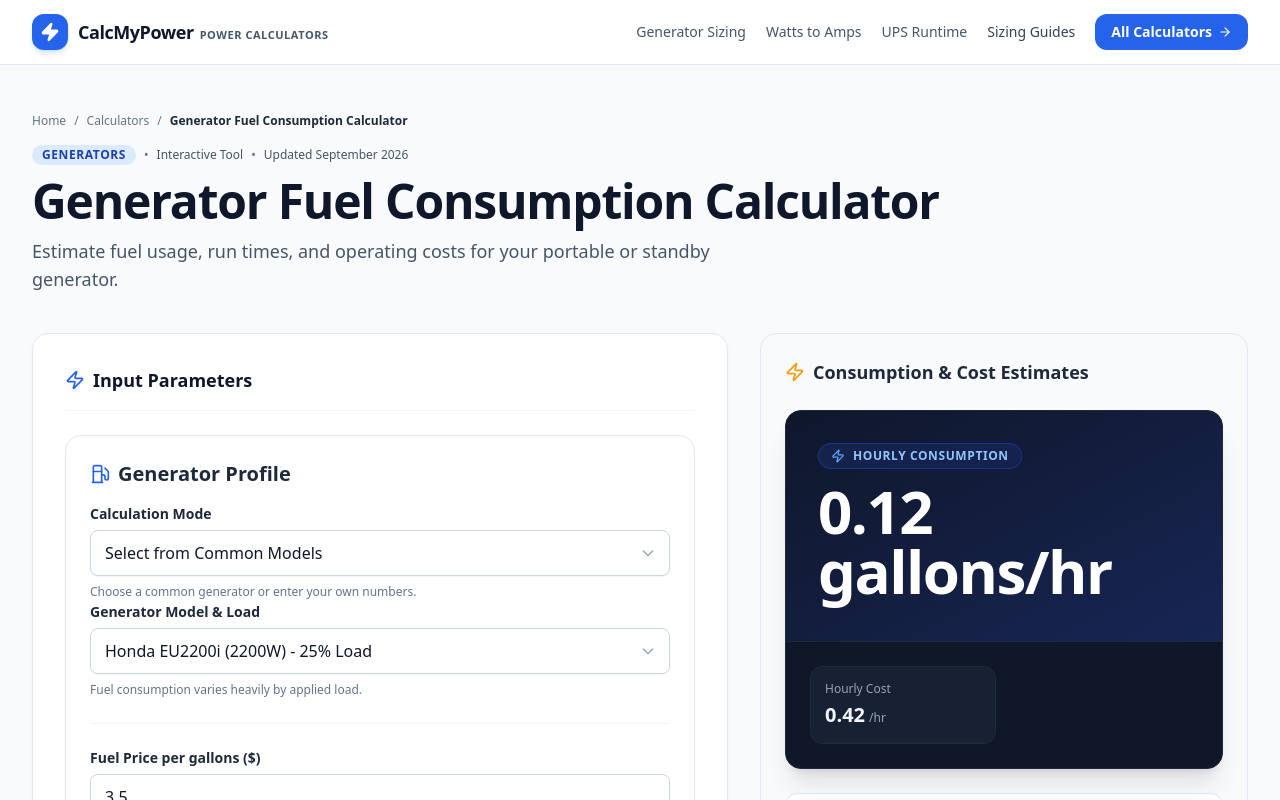
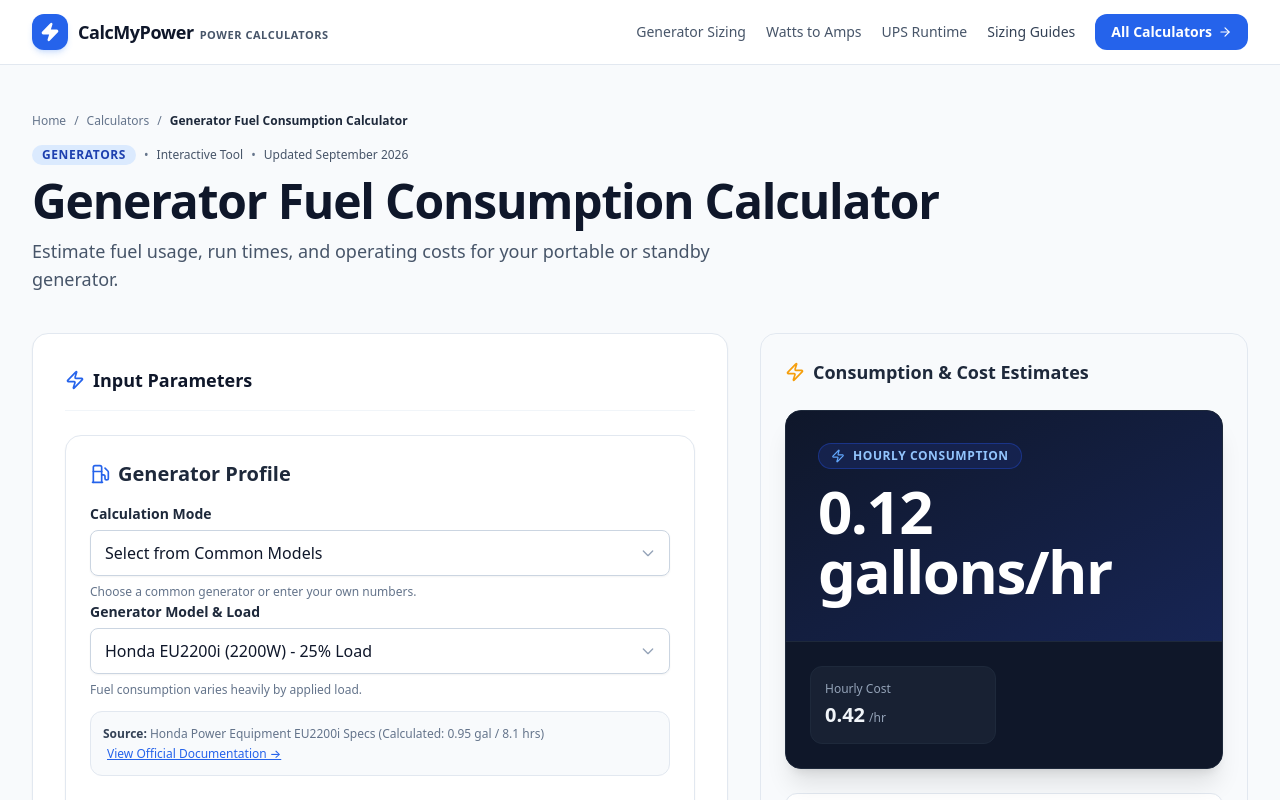
Before and after one commit to calcmypowerharis-app/kr, a Next.js app: page /generator-fuel-consumption-calculator in a window 1280 px wide. Shown: the top 800 px of the page. Built offline with nearby package versions, Linux system fonts and the light colour scheme.

Commit message:
fix(calculator): display verified manufacturer documentation links and validate tank capacity

```diff
--- a/src/components/calculators/GeneratorFuelCalculator.tsx
+++ b/src/components/calculators/GeneratorFuelCalculator.tsx
@@ -74,6 +74,7 @@ export function GeneratorFuelCalculator() {
       />
 
       {calculationMode === "preset" ? (
+        <div className="space-y-3">
           <SelectField
             id="presetId"
             label="Generator Model & Load"
@@ -85,6 +86,27 @@ export function GeneratorFuelCalculator() {
             }))}
             helpText="Fuel consumption varies heavily by applied load."
           />
+          {(() => {
+            const selectedPreset = GENERATOR_FUEL_PRESETS.find((p) => p.id === presetId);
+            if (!selectedPreset) return null;
+            return (
+              <div className="text-xs text-slate-500 bg-slate-50 p-3 rounded-xl border border-slate-200 leading-relaxed">
+                <span className="font-semibold text-slate-700">Source: </span>
+                {selectedPreset.source}{" "}
+                {selectedPreset.sourceUrl && (
+                  <a
+                    href={selectedPreset.sourceUrl}
+                    target="_blank"
+                    rel="noopener noreferrer"
+                    className="text-blue-600 hover:text-blue-700 underline font-medium inline-flex items-center gap-1 ml-1"
+                  >
+                    View Official Documentation &rarr;
+                  </a>
+                )}
+              </div>
+            );
+          })()}
+        </div>
       ) : (
         <div className="space-y-4 pt-4 border-t border-slate-100">
           <SelectField
--- a/src/lib/calculators/generator-fuel.ts
+++ b/src/lib/calculators/generator-fuel.ts
@@ -46,7 +46,7 @@ export const GENERATOR_FUEL_PRESETS: GeneratorPreset[] = [
     consumptionRate: 0.72,
     tankSize: 7.9,
     source: 'Generac GP8000E Spec Sheet (Calculated: 7.9 gal / 11 hrs)',
-    sourceUrl: 'https://www.generac.com/all-products/generators/portable-generators/gp-series'
+    sourceUrl: 'https://www.generac.com/all-products/generators/portable-generators/gp-series/gp8000e/'
   },
   {
     id: 'champion_3400_propane_25',
@@ -55,8 +55,8 @@ export const GENERATOR_FUEL_PRESETS: GeneratorPreset[] = [
     fuelUnit: 'lbs',
     consumptionRate: 1.38,
     tankSize: 20,
-    source: 'Champion 3400W Dual Fuel Specs (Calculated: 20 lbs / 14.5 hrs)',
-    sourceUrl: 'https://www.championpowerequipment.com/'
+    source: 'Champion Model 100396 Specs (Calculated: 20 lbs / 14.5 hrs)',
+    sourceUrl: 'https://www.championpowerequipment.com/product/100396-3400w-electric-start-dual-fuel-inverter/'
   }
 ];
 
@@ -118,6 +118,9 @@ export function calculateGeneratorFuel(inputs: GeneratorFuelInputs): GeneratorFu
     consumptionRate = inputs.customConsumptionRate;
     unit = inputs.customFuelUnit;
     type = inputs.customFuelType;
+    if (inputs.customTankSize !== undefined && inputs.customTankSize < 0) {
+      throw new Error("Tank capacity cannot be negative");
+    }
     if (inputs.customTankSize !== undefined && inputs.customTankSize > 0) {
       tank = inputs.customTankSize;
     }
```
Also changed, not shown: 1 other file (tests, documents, lock files or other folders). Lines whose indentation alone changed are shown as unchanged.
